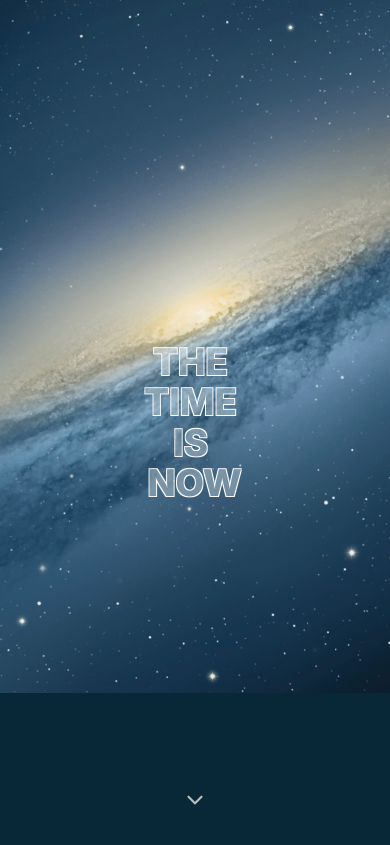
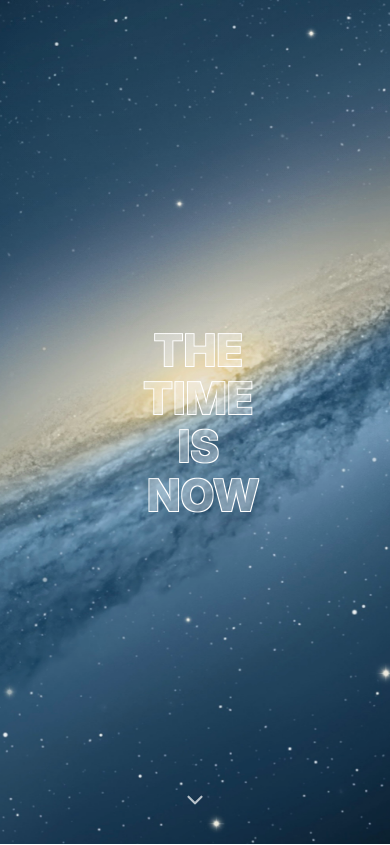
Before and after one commit to DarioAapl/darioaapl.github.io, a website: page index.html in a window 390 px wide. Shown: the top 845 px of the page. Drawn offline with Linux system fonts and the light colour scheme.

Commit message:
Mobile: full-bleed fixed bg + bigger stacked headline

```diff
--- a/index.html
+++ b/index.html
@@ -32,19 +32,34 @@
       font-family: Inter, system-ui, -apple-system, Segoe UI, Roboto, "Helvetica Neue", Arial, "Apple Color Emoji", "Segoe UI Emoji";
       color:var(--text);
       line-height:1.5;
-      background: url('sky1.jpg') center / cover fixed no-repeat;  /* galaxy everywhere by default */
+      background: url('sky1.jpg') center / cover fixed no-repeat;  /* desktop/tablet galaxy */
       min-height:100vh;
     }
     body::before{
       content:"";
-      position:fixed; inset:0; z-index:0; pointer-events:none;
+      position:fixed; inset:0; z-index:1; pointer-events:none; /* z-index raised to sit above bg layer */
       background:
         radial-gradient(1200px 800px at 20% -10%, rgba(255,255,255,.22), transparent 60%),
         radial-gradient(1000px 600px at 90% 10%, rgba(255,255,255,.16), transparent 60%),
         linear-gradient(to bottom, rgba(0,0,0,.08), rgba(0,0,0,.06), rgba(0,0,0,.12));
     }
 
-    .wrap{ width:100%; max-width:var(--maxw); margin:0 auto; padding:0 1rem; position:relative; z-index:1; }
+    /* Full-bleed fixed mobile background layer (iOS-safe) */
+    .bg-mobile{
+      position: fixed;
+      inset: 0;
+      background-image: url('sky30.jpeg');
+      background-size: cover;          /* edge-to-edge */
+      background-position: 50% 50%;
+      background-repeat: no-repeat;
+      pointer-events: none;
+      z-index: 0;                       /* below overlay + content */
+      display: none;                    /* only enabled on small screens */
+      will-change: transform;
+      transform: translateZ(0);
+    }
+
+    .wrap{ width:100%; max-width:var(--maxw); margin:0 auto; padding:0 1rem; position:relative; z-index:2; }
 
     section{ padding:64px 0; scroll-margin-top:24px; }
     .hero{ min-height:100dvh; display:grid; place-items:center; position:relative; }
@@ -133,22 +148,12 @@
       }
     }
 
-    /* ---------- MOBILE: switch to sky30.jpeg + stacked headline ---------- */
+    /* ---------- MOBILE: stacked headline + dedicated bg layer ---------- */
     .slogan-svg--stacked { display:none; }
 
     @media (max-width: 640px){
-  body{
-    /* reset the desktop shorthand so nothing lingers */
-    background: none;
-
-    /* mobile background */
-    background-image: url('sky30.jpeg');
-    background-repeat: no-repeat;
-    background-size: contain;          /* <-- fit entire photo */
-    background-position: 50% 0%;       /* center horizontally, anchor to top */
-    background-attachment: scroll;     /* iOS-friendly */
-    background-color: #0a2b3a;         /* color close to the photo for edges */
-  }
+      /* Use the dedicated fixed background element instead of body background */
+      body{ background: none; }
 
       /* lighter overlay so the photo shows through */
       body::before{
@@ -158,17 +163,23 @@
           linear-gradient(to bottom, rgba(0,0,0,.03), rgba(0,0,0,.04), rgba(0,0,0,.05));
       }
 
+      /* enable the fixed bg layer on mobile */
+      .bg-mobile{ display:block; }
+
       .slogan-svg--inline { display:none; }
-  .slogan-svg--stacked { display:block; width:88vw; max-width:none; }
+      .slogan-svg--stacked { display:block; width:96vw; max-width:none; }
       .slogan-svg--stacked text{
-    font: 800 clamp(64px, 22vmin, 150px)/1.05 "Inter", system-ui, -apple-system, Segoe UI, Roboto, "Helvetica Neue", Arial;
+        /* bigger, width-driven scaling */
+        font: 800 clamp(80px, 24vw, 180px)/1.05 "Inter", system-ui, -apple-system, Segoe UI, Roboto, "Helvetica Neue", Arial;
         text-anchor: middle; dominant-baseline: central;
       }
     }
-
   </style>
 </head>
 <body>
+  <!-- Full-bleed mobile background (hidden on desktop/tablet) -->
+  <div class="bg-mobile" aria-hidden="true"></div>
+
   <main class="wrap">
     <!-- Hero -->
     <section id="hey" class="hero scene">
```
Also changed, not shown: 1 other file. Lines whose indentation alone changed are shown as unchanged.
